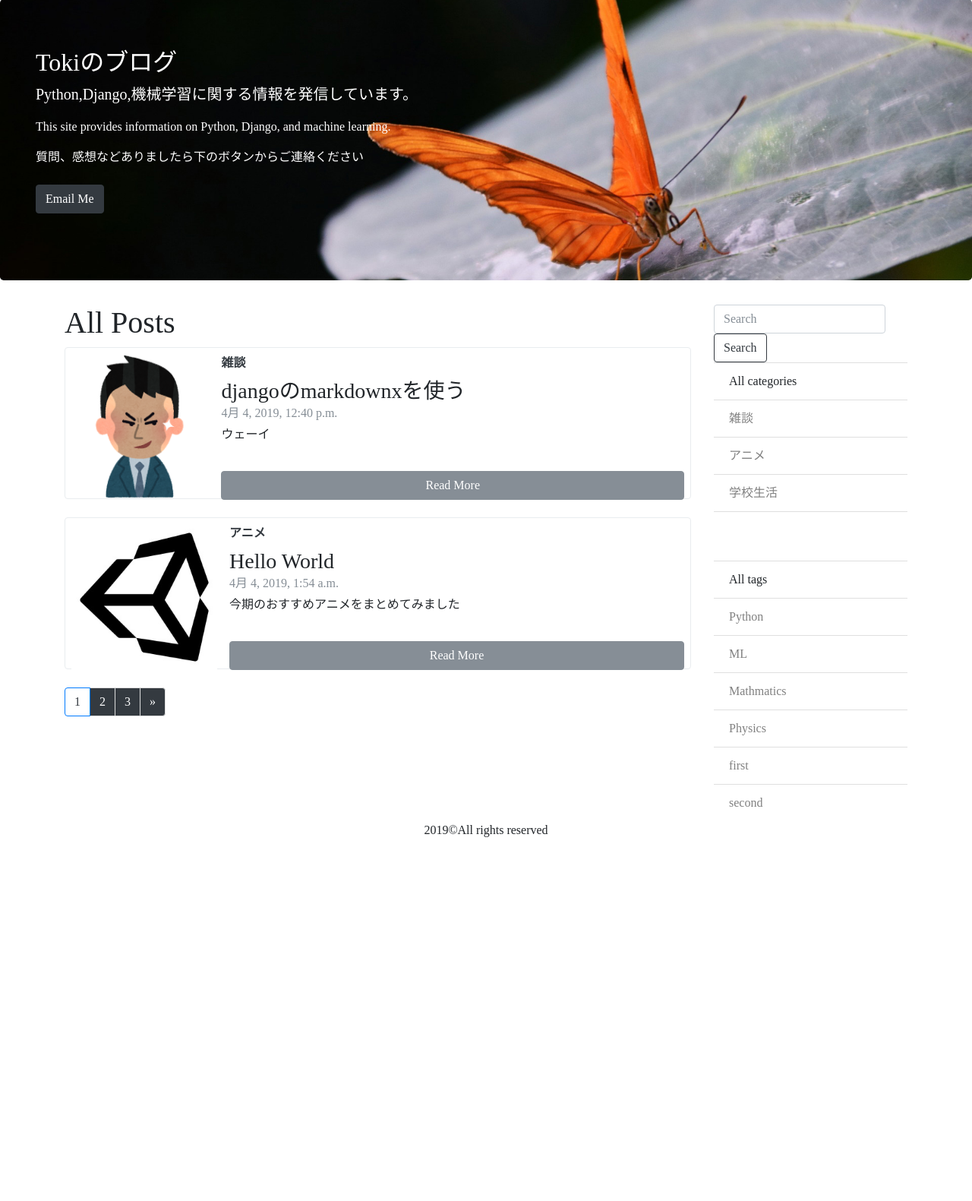
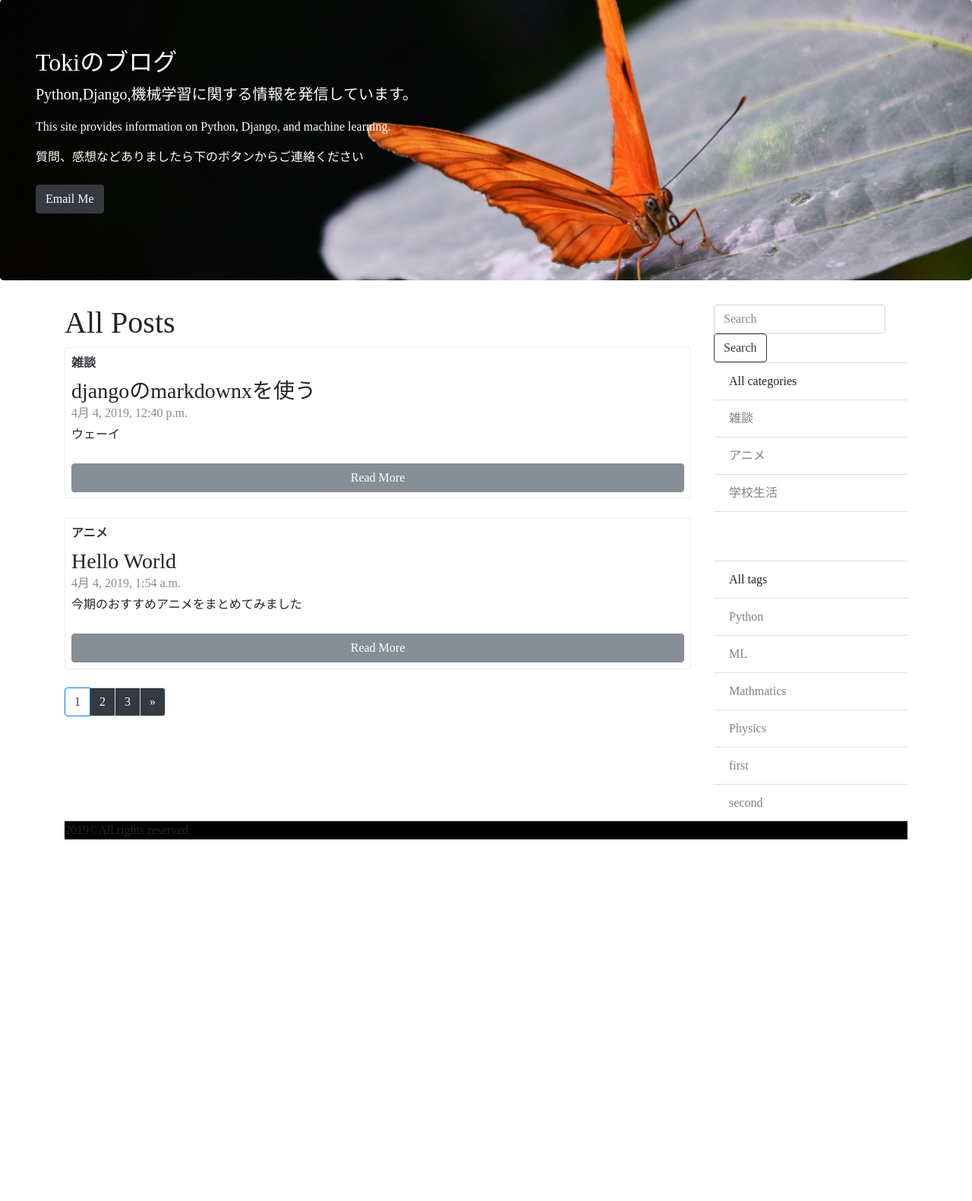
Before and after one commit to naokisann/blog, a Django app: page / in a window 1280 px wide. Shown: the part 57-1638 px from the top of the page at 76% size. After the commit the page ends 1162 px from the top, so only its background shows below. Run offline with Django 3.2, Linux system fonts and the light colour scheme; data comes from the database, SQL or seed files in the repository; some libraries are stand-ins or nearby versions.

Commit message:
Layout is Changed

```diff
--- a/blog/models.py
+++ b/blog/models.py
@@ -23,7 +23,7 @@ class Post(models.Model):
     """Post articles"""
     title  = models.CharField('title',max_length=50)
     subtitle = models.CharField('subtitle',max_length=100,blank=True)
-    thumbnail = models.ImageField(upload_to='images/',blank=True)
+    # thumbnail = models.ImageField(upload_to='images/',blank=True)
     text = MarkdownxField('test_text')
     created_at = models.DateTimeField('datetime',default=timezone.now)
     category = models.ForeignKey(Category,verbose_name='category',on_delete=models.PROTECT)
--- a/blog/templates/blog/base.html
+++ b/blog/templates/blog/base.html
@@ -103,7 +103,7 @@ a{
       </div>
       <!--  ここまで -->
     </div>
-    <div class="footer" style="height:500">
+    <div class="footer" >
       <p>2019©All rights reserved</p>
     </div>
          <!-- Optional JavaScript -->
--- a/blog/templates/blog/post_list.html
+++ b/blog/templates/blog/post_list.html
@@ -6,9 +6,11 @@
 
 
 <div class="post row no-gutters border rounded overflow-hidden flex-md-row mb-4 shadow-sm h-md-250 position-relative">
+  {% comment %}
   <div class="col-auto d-none d-lg-block">
     <img class="thumbnail mt-2 ml-2 pr-2 pb-2 img-fluid" src='{{ post.thumbnail.url }}' >
   </div>
+  {% endcomment %}
   <div class="col p-2 d-flex flex-column position-static">
     <strong class="d-inline-block mb-2 text-dark">{{ post.category }}</strong>
     <h3 class="mb-0">{{ post.title }}</h3>
--- a/static/blog/blog.css
+++ b/static/blog/blog.css
@@ -2,8 +2,11 @@
 body{
   font-weight:100;
 }
+
+
+/*  footer   */
 .footer{
-  text-align: center;
+  background-color: black;
 }
 .post{
   height: 200px;
@@ -26,6 +29,7 @@ body{
 .post .right{
   display: inline;
 }
+
 
 
 
```
